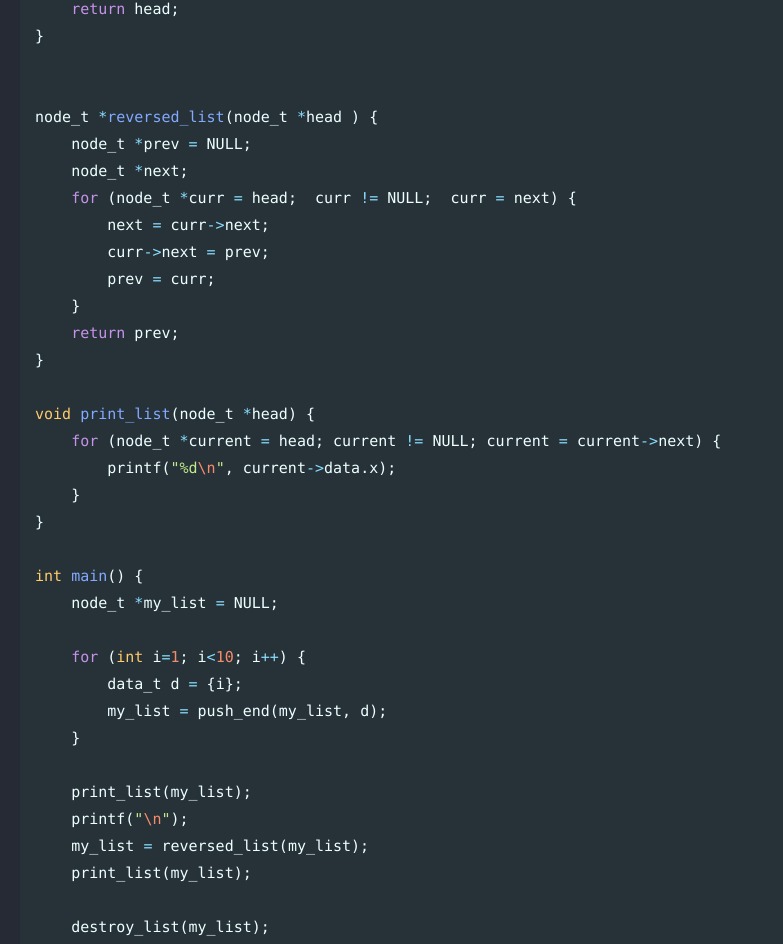
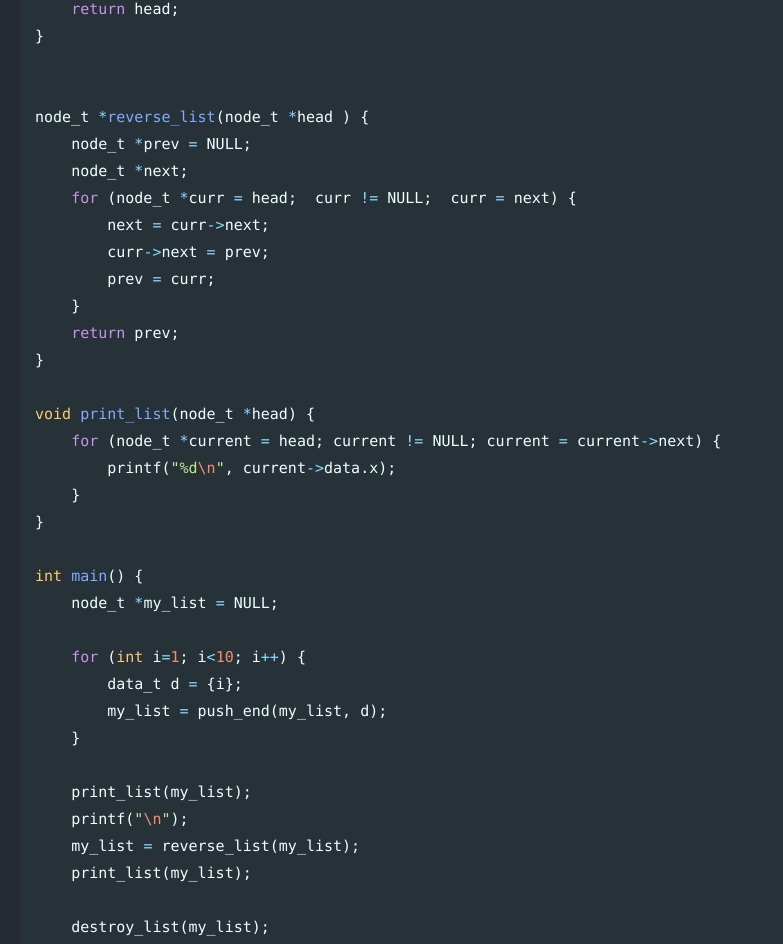
Before and after one commit to Connor-McCartney/Connor-McCartney.github.io, a Jekyll site: the page built from _pages/misc/C.md, in a window 1280 px wide and 1400 px high, scrolled down 2391 px. Shown: the part 152-1096 px from the top of the window, without its empty margins (0-783 px from the left). Built offline with Jekyll 4.4.1, drawn with Linux system fonts in a browser that asks for light colours; cached includes are drawn as plain includes.

Commit message:
Update C.md

```diff
--- a/_pages/misc/C.md
+++ b/_pages/misc/C.md
@@ -99,7 +99,7 @@ node_t* push_end(node_t *head, data_t next) {
 }
 
 
-node_t *reversed_list(node_t *head ) {
+node_t *reverse_list(node_t *head ) {
     node_t *prev = NULL;
     node_t *next;
     for (node_t *curr = head;  curr != NULL;  curr = next) {
@@ -126,7 +126,7 @@ int main() {
 
     print_list(my_list);
     printf("\n");
-    my_list = reversed_list(my_list);
+    my_list = reverse_list(my_list);
     print_list(my_list);
 
     destroy_list(my_list);
```
